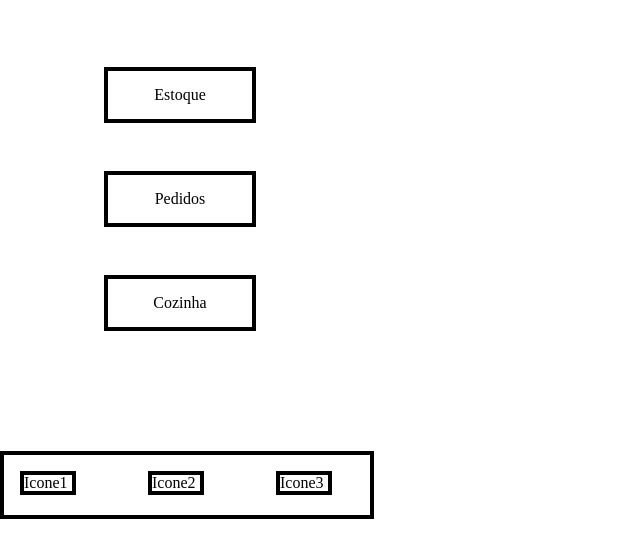
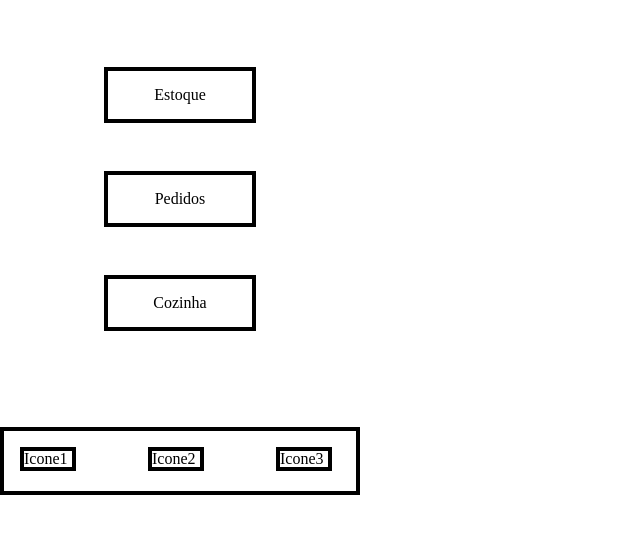
Before and after one commit to EikiSantos/Projeto_2_CODES, a plain HTML site: page App/Index.html in a window 1280 px wide. Shown: the part 139-696 px from the top of the page, without its empty margins (0-640 px from the left). Drawn offline with Linux system fonts and the light colour scheme.

Commit message:
Ajustei o tamanho da tela

```diff
--- a/App/assets/css/index.css
+++ b/App/assets/css/index.css
@@ -53,8 +53,8 @@
 .barra{
 	display: flex;
 	flex-direction: row;
-	margin-top: 7.5rem;
-	width: 21.85rem;
+	margin-top: 6rem;
+	width: 21rem;
 	height: 2.75rem;
 	padding-left: 1rem;
 	padding-top: 1rem;
```
